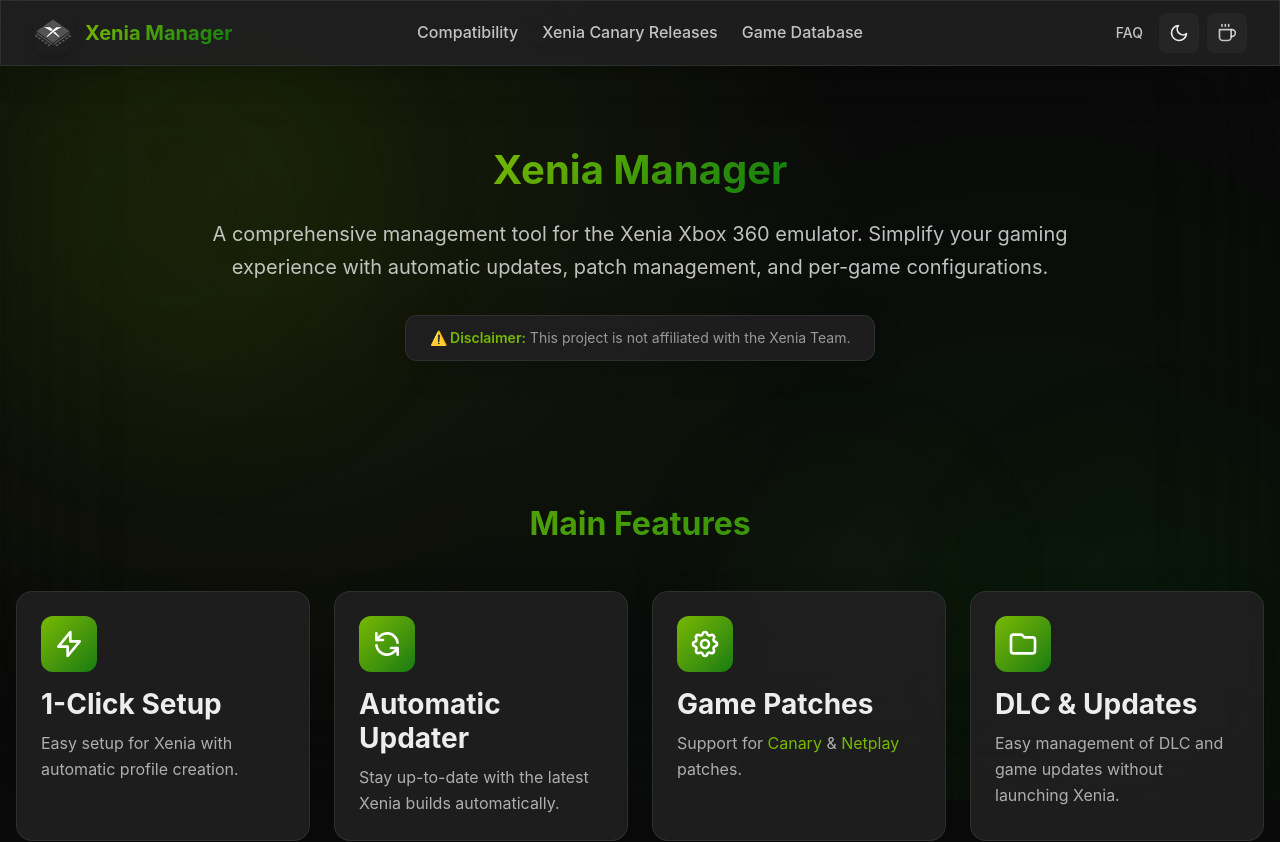
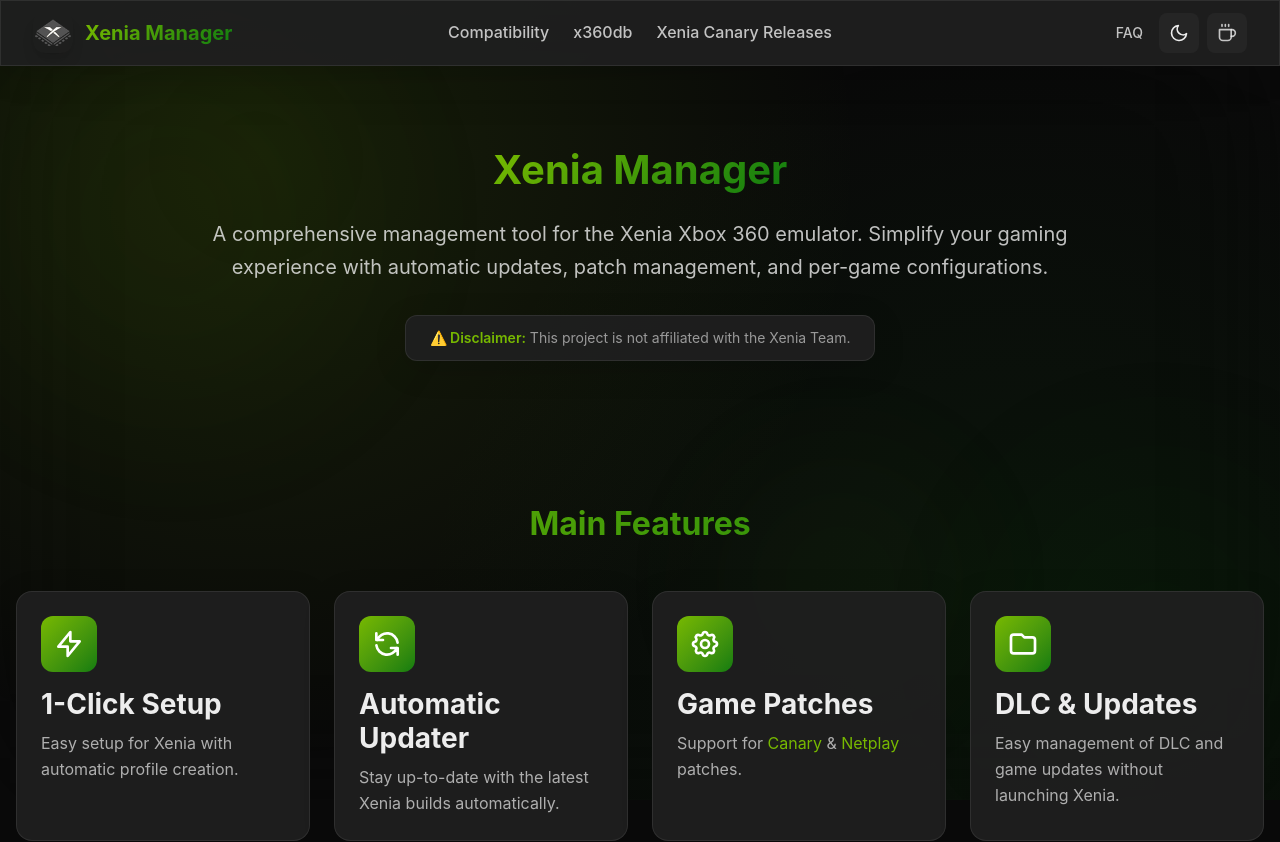
Before and after one commit to xenia-manager/xenia-manager.github.io, a Next.js app: page / in a window 1280 px wide. Shown: the top 842 px of the page. Built offline with nearby package versions, Linux system fonts and the light colour scheme.

Commit message:
refactor(x360db): Renamed from `x360db` to `gamesdatabase`

```diff
--- a/src/app/x360db/layout.tsx
+++ b/src/app/gamesdatabase/layout.tsx
@@ -16,7 +16,7 @@
     title: "Xbox 360 Database - Game Library",
     description:
       "Browse the complete Xbox 360 game library from the x360db project.",
-    url: "https://xenia-manager.github.io/x360db",
+      url: "https://xenia-manager.github.io/gamesdatabase",
     siteName: "Xenia Manager",
     type: "website",
     locale: "en_US",
@@ -36,7 +36,7 @@
       "Browse the complete Xbox 360 game library from the x360db project.",
   },
   alternates: {
-    canonical: "https://xenia-manager.github.io/x360db",
+    canonical: "https://xenia-manager.github.io/gamesdatabase",
   },
   robots: {
     index: true,
@@ -52,7 +52,7 @@
       name: "Xbox 360 Database - Game Library",
       description:
         "Browse the complete Xbox 360 game library from the x360db project. Search through thousands of games with artwork, metadata, and screenshots.",
-      url: "https://xenia-manager.github.io/x360db",
+    url: "https://xenia-manager.github.io/gamesdatabase",
       isPartOf: {
         "@type": "WebSite",
         name: "Xenia Manager",
@@ -72,14 +72,14 @@
           "@type": "ListItem",
           position: 2,
           name: "Xbox 360 Database",
-          item: "https://xenia-manager.github.io/x360db",
+          item: "https://xenia-manager.github.io/gamesdatabase",
         },
       ],
     },
   ],
 };
 
-export default function X360dbLayout({
+export default function GamesDatabaseLayout({
   children,
 }: {
   children: React.ReactNode;
--- a/src/app/x360db/page.tsx
+++ b/src/app/gamesdatabase/page.tsx
@@ -61,7 +61,7 @@
   } catch {}
 }
 
-export default function X360dbPage() {
+export default function GamesDatabasePage() {
   const [games, setGames] = useState<GamesEntry[]>([]);
   const [loading, setLoading] = useState(true);
   const [error, setError] = useState<string | null>(null);
--- a/src/app/sitemap.ts
+++ b/src/app/sitemap.ts
@@ -27,7 +27,7 @@
       priority: 0.8,
     },
     {
-      url: `${baseUrl}/x360db`,
+      url: `${baseUrl}/gamesdatabase`,
       lastModified: today,
       changeFrequency: "weekly",
       priority: 0.7,
--- a/src/components/Header.tsx
+++ b/src/components/Header.tsx
@@ -11,9 +11,9 @@
   const pathname = usePathname();
   const isCompatibilityPage = pathname === "/compatibility";
   const isXeniaCanaryReleasesPage = pathname === "/xenia-canary-releases";
-  const isX360dbPage = pathname === "/x360db";
+  const isGamesDatabasePage = pathname === "/gamesdatabase";
   const shouldHideFAQ =
-    isCompatibilityPage || isXeniaCanaryReleasesPage || isX360dbPage;
+    isCompatibilityPage || isXeniaCanaryReleasesPage || isGamesDatabasePage;
 
   return (
     <header className="sticky top-0 z-50 glass-card border-b border-[var(--border-color)]">
@@ -43,20 +43,21 @@
               Compatibility
             </Link>
             <Link
+              href="/gamesdatabase"
+              title="Games Database"
+              className={`transition-colors font-medium whitespace-nowrap ${
+                isGamesDatabasePage
+                  ? "text-[var(--color-xbox-green)]"
+                  : "text-[var(--foreground)]/80 hover:text-[var(--color-xbox-green)]"
+              }`}
+            >
+              x360db
+            </Link>
+            <Link
               href="/xenia-canary-releases"
               className="text-[var(--foreground)]/80 hover:text-[var(--color-xbox-green)] transition-colors font-medium whitespace-nowrap"
             >
               Xenia Canary Releases
-            </Link>
-            <Link
-              href="/x360db"
-              className={`transition-colors font-medium whitespace-nowrap ${
-                isX360dbPage
-                  ? "text-[var(--color-xbox-green)]"
-                  : "text-[var(--foreground)]/80 hover:text-[var(--color-xbox-green)]"
-              }`}
-            >
-              Game Database
             </Link>
           </nav>
 
@@ -209,16 +210,17 @@
               Compatibility
             </Link>
             <Link
+              href="/gamesdatabase"
+              title="Games Database"
+              className="text-[var(--foreground)]/80 hover:text-[var(--color-xbox-green)] transition-colors font-medium py-2 px-3 rounded-lg hover:bg-[var(--bg-accent)]"
+            >
+              x360db
+            </Link>
+            <Link
               href="/xenia-canary-releases"
               className="text-[var(--foreground)]/80 hover:text-[var(--color-xbox-green)] transition-colors font-medium py-2 px-3 rounded-lg hover:bg-[var(--bg-accent)]"
             >
               Xenia Canary Releases
-            </Link>
-            <Link
-              href="/x360db"
-              className="text-[var(--foreground)]/80 hover:text-[var(--color-xbox-green)] transition-colors font-medium py-2 px-3 rounded-lg hover:bg-[var(--bg-accent)]"
-            >
-              Game Database
             </Link>
             {!shouldHideFAQ && (
               <a
```
